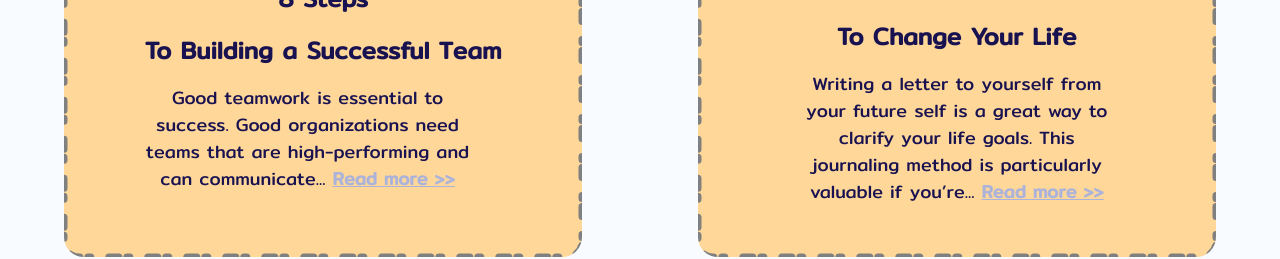
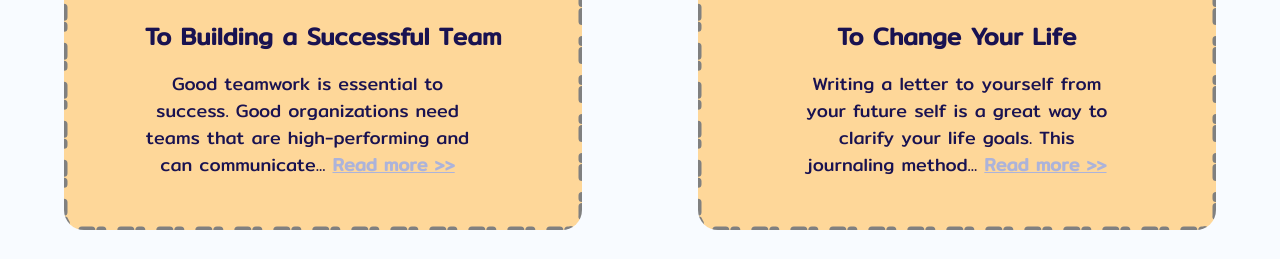
Before and after one commit to Viakaa/soft-skills-frontend, a React (Create React App) app: page / in a window 1280 px wide. Shown: the part 1011-1270 px from the top of the page. Built offline with nearby package versions, Linux system fonts and the light colour scheme; no server answers; sample sign-in values are in the browser's storage.

Commit message:
fixed details text

```diff
--- a/src/Components/InformationCards/InformationCards.js
+++ b/src/Components/InformationCards/InformationCards.js
@@ -25,7 +25,7 @@ export default function InformationCards() {
                     <div>
                         <p className="main_text">10 methods</p>
                         <p className="main_text">To Change Your Life</p>
-                        <p className="details">Writing a letter to yourself from your future self is a great way to clarify your life goals. This journaling method is particularly valuable if you’re...   <a className="read-more" href='/methods-to-change-your-life'> Read more >></a></p>
+                        <p className="details">Writing a letter to yourself from your future self is a great way to clarify your life goals. This journaling method...   <a className="read-more" href='/methods-to-change-your-life'> Read more >></a></p>
                     </div>
                 </div>
             </div>
```
